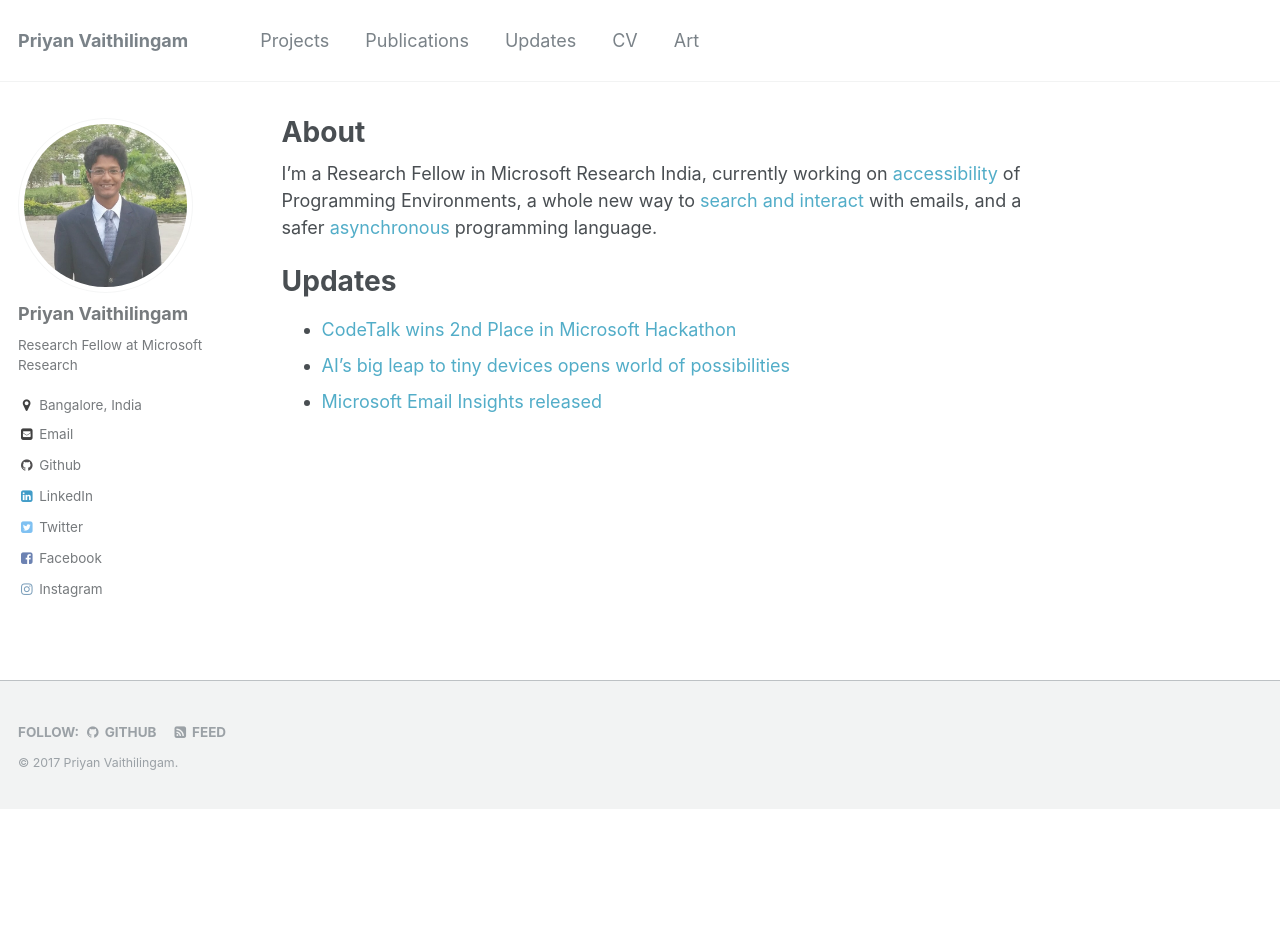
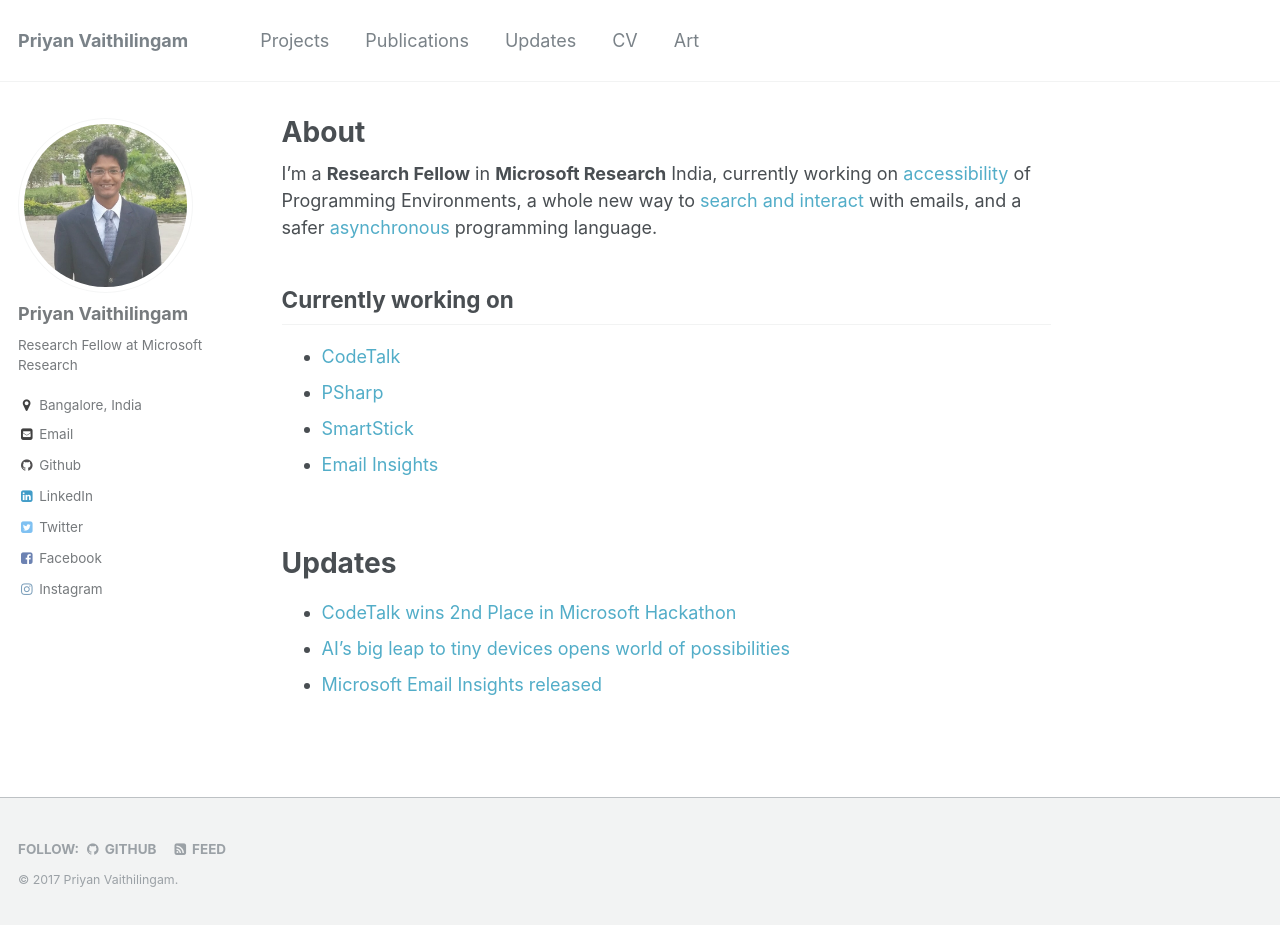
Before and after one commit to priyanmuthu/priyanmuthu.github.io, a Jekyll site: the page built from _pages/about.md, in a window 1280 px wide and 925 px high. Built offline with Jekyll 4.4.1, drawn with Linux system fonts in a browser that asks for light colours.

Commit message:
modified about

```diff
--- a/_pages/about.md
+++ b/_pages/about.md
@@ -9,8 +9,17 @@
   - /who
 ---
 
-I'm a Research Fellow in Microsoft Research India, currently working on [accessibility](https://priyan.info/codetalk) of Programming Environments, a whole new way to [search and interact](https://priyan.info/emailinsights) with emails, and a safer [asynchronous](https://priyan.info/psharp) programming language.
+I'm a **Research Fellow** in **Microsoft Research** India, currently working on [accessibility](https://priyan.info/codetalk) of Programming Environments, a whole new way to [search and interact](https://priyan.info/emailinsights) with emails, and a safer [asynchronous](https://priyan.info/psharp) programming language.
 
+
+Currently working on
+----
+* [CodeTalk](https://priyan.info/projects/CodeTalk/)
+* [PSharp](https://priyan.info/projects/PSharp/)
+* [SmartStick](https://priyan.info/projects/SmartStick/)
+* [Email Insights](https://priyan.info/projects/EmailInsights/)
+
+<br/>
 
 Updates
 ====
```
